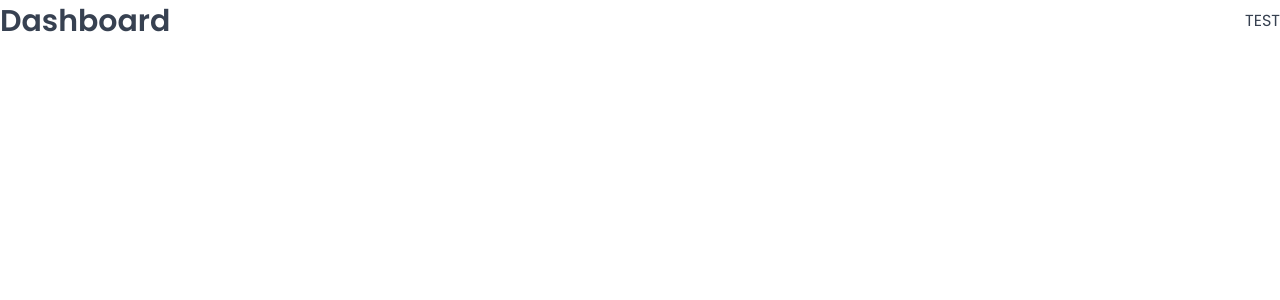
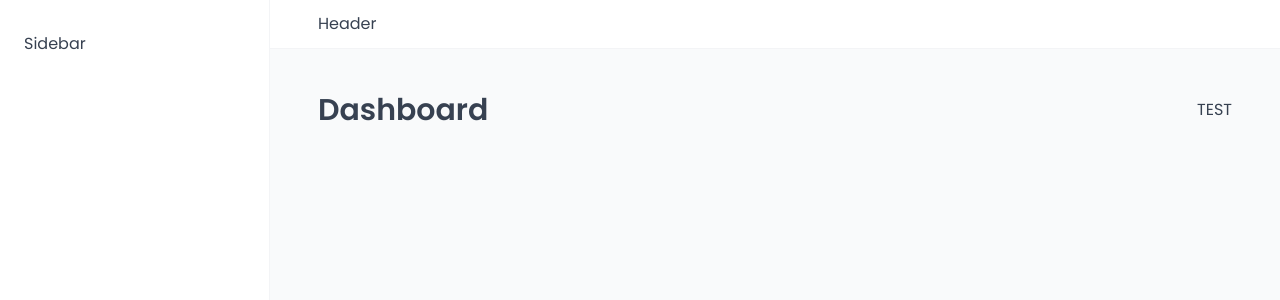
Before and after one commit to Saidou25/The-Wild-oasis, a React (Vite) app: page /dashboard in a window 1280 px wide. Shown: the top 300 px of the page. Built offline with nearby package versions, Linux system fonts and the light colour scheme; a web font is replaced by a local one.

Commit message:
building dashboard and styling

```diff
--- a/src/App.jsx
+++ b/src/App.jsx
@@ -10,6 +10,7 @@
 import PageNotFound from "./pages/PageNotFound";
 import Settings from "./pages/Settings";
 import Users from "./pages/Users";
+import AppLayout from "./ui/AppLayout";
 
 export default function App() {
   return (
@@ -17,18 +18,19 @@
       <GlobalStyles />
       <BrowserRouter>
         <Routes>
+          <Route element={<AppLayout />}>
             <Route index element={<Navigate replace to="dashboard" />} />
             <Route path="dashboard" element={<Dashboard />} />
             <Route path="bookings" element={<Bookings />} />
             <Route path="cabins" element={<Cabins />} />
-        <Route path="login" element={<Login />} />
             <Route path="settings" element={<Settings />} />
             <Route path="account" element={<Account />} />
             <Route path="users" element={<Users />} />
+          </Route>
+          <Route path="login" element={<Login />} />
           <Route path="*" element={<PageNotFound />} />
         </Routes>
       </BrowserRouter>
     </>
-
   );
 }
--- /dev/null
+++ b/src/ui/AppLayout.jsx
@@ -0,0 +1,29 @@
+import React from "react";
+import { Outlet } from "react-router-dom";
+import Sidebar from "./Sidebar";
+import Header from "./Header";
+import styled from "styled-components";
+
+const StyledAppLayout = styled.div`
+  display: grid;
+  height: 100vh;
+  grid-template-columns: 27rem 1fr;
+  grid-template-rows: auto 1fr;
+`;
+
+const Main = styled.main`
+  background-color: var(--color-grey-50);
+  padding: 4rem 4.8rem 6.4rem;
+`;
+
+export default function AppLayout() {
+  return (
+    <StyledAppLayout>
+      <Header />
+      <Sidebar />
+      <Main>
+        <Outlet />
+      </Main>
+    </StyledAppLayout>
+  );
+}
--- /dev/null
+++ b/src/ui/Header.jsx
@@ -0,0 +1,14 @@
+import React from 'react'
+import styled from 'styled-components'
+
+const StyledHeader = styled.header`
+    background-color: var(--color-grey-0);
+    padding: 1.2rem 4.8rem;
+    border-bottom: 1px solid var(--color-grey-100);
+`;
+
+export default function Header() {
+  return (
+    <StyledHeader>Header</StyledHeader>
+  )
+}
--- /dev/null
+++ b/src/ui/Sidebar.jsx
@@ -0,0 +1,13 @@
+import React from "react";
+import styled from "styled-components";
+
+const StyledSidebar = styled.aside`
+  background-color: var(--color-grey-0);
+  padding: 3.2rem 2.4rem;
+  border-right: 1px solid var(--color-grey-100);
+
+  grid-row: 1 / -1;
+`;
+export default function Sidebar() {
+  return <StyledSidebar>Sidebar</StyledSidebar>;
+}
```
Lines whose indentation alone changed are shown as unchanged.
